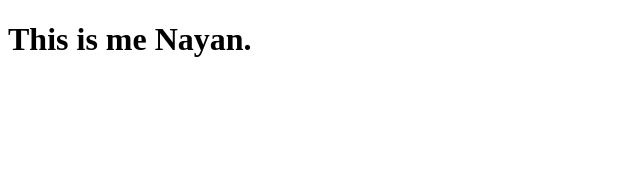
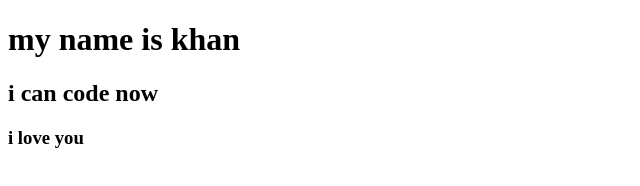
Before and after one commit to saklainmostak1/my-fast-repo, a plain HTML site: page index.html in a window 1280 px wide. Shown: the whole page, without its empty margins (0-640 px from the left). Drawn offline with Linux system fonts and the light colour scheme.

Commit message:
added header

```diff
--- a/index.html
+++ b/index.html
@@ -7,6 +7,8 @@
     <title>Document</title>
 </head>
 <body>
-    <h1>This is  me Nayan.</h1>
+    <h1>my name is khan</h1>
+    <h2>i can code now</h2>
+    <h3>i love you</h3>
 </body>
 </html>
```
